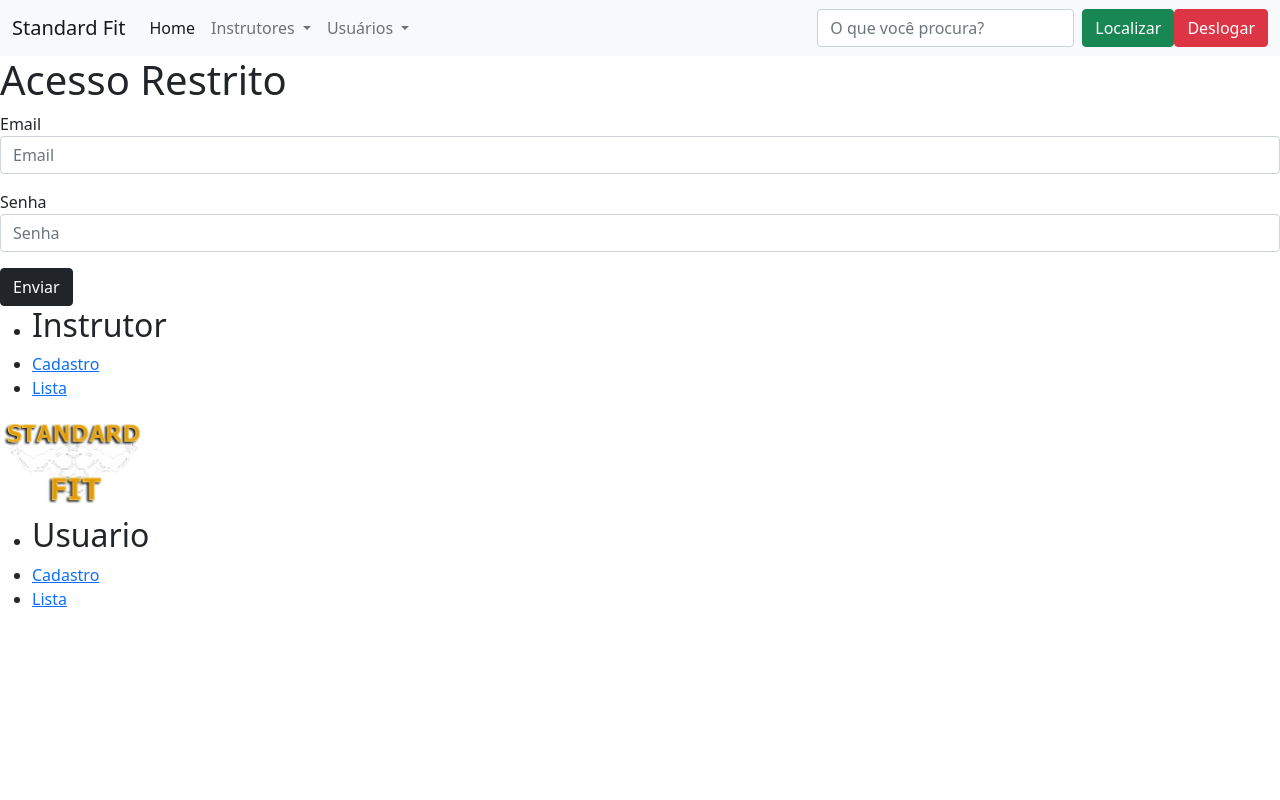
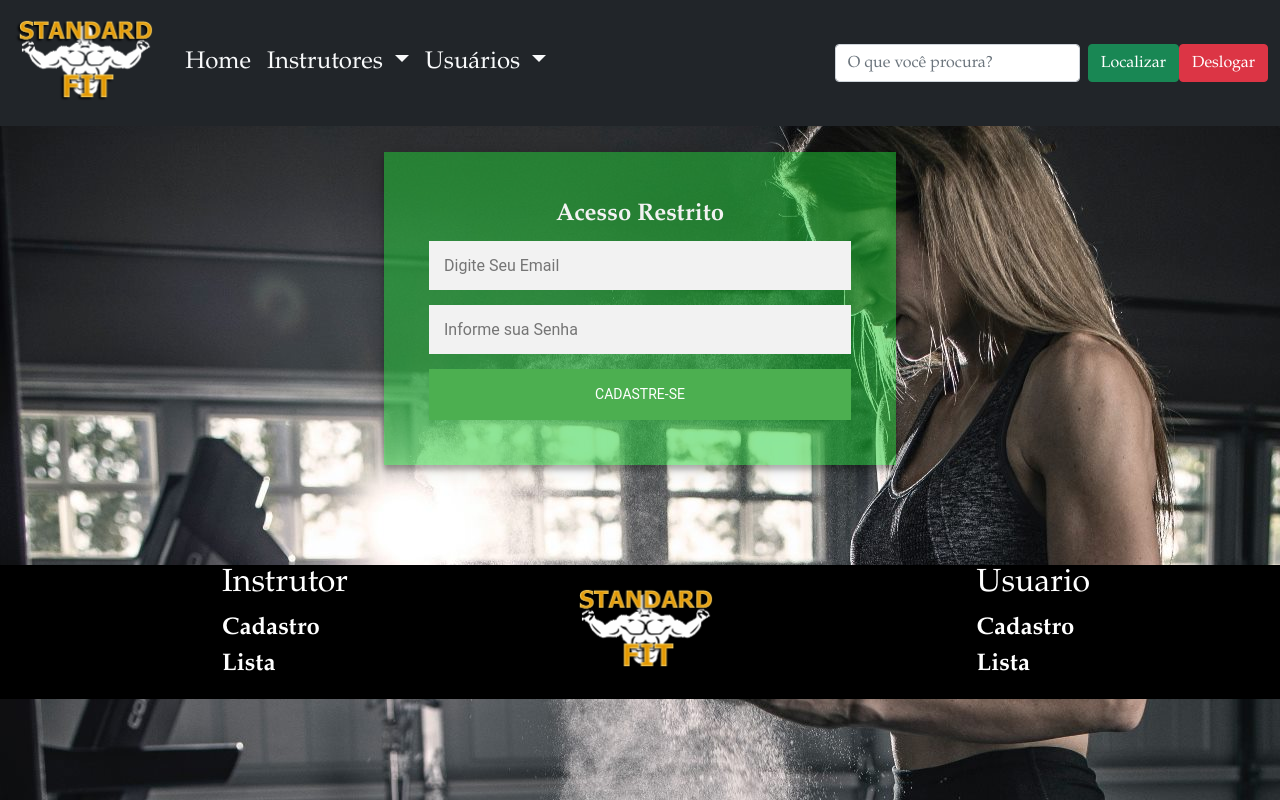
Before and after one commit to Isaque-Fernandes/academia, a PHP site: page /php/cadastro_formulario.php in a window 1280 px wide. Run offline with PHP 8.4, Linux system fonts and the light colour scheme.

Commit message:
feat: estilizacao das paginas cadastro_formulario.php e cadastro_sistema.php

```diff
--- a/php/cadastro_formulario.php
+++ b/php/cadastro_formulario.php
@@ -7,39 +7,43 @@
     <meta name="viewport" content="width=device-width, initial-scale=1.0">
     <!-- CSS only -->
     <link href="https://cdn.jsdelivr.net/npm/bootstrap@5.1.3/dist/css/bootstrap.min.css" rel="stylesheet" integrity="sha384-1BmE4kWBq78iYhFldvKuhfTAU6auU8tT94WrHftjDbrCEXSU1oBoqyl2QvZ6jIW3" crossorigin="anonymous">
+    <link rel="stylesheet" type="text/css" href="../css/style.css" />
+    <link rel="stylesheet" type="text/css" href="../css/instrutorformulario.css" />
+    <link rel="stylesheet" type="text/css" href="../css/footer.css" />
     <title>Document</title>
 </head>
 
 <body>
 
-    <nav class="navbar navbar-expand-lg navbar-light bg-light">
+<!-- INÍCIO NAVBAR -->
+<nav class="navbar navbar-expand-lg navbar-light bg-dark">
         <div class="container-fluid">
-            <a class="navbar-brand" href="./index.php">Standard Fit</a>
+            <a class="navbar-brand" href="./index.php"><img src="../img/logo1.png" alt="..." height="100px"></a>
             <button class="navbar-toggler" type="button" data-bs-toggle="collapse" data-bs-target="#navbarSupportedContent" aria-controls="navbarSupportedContent" aria-expanded="false" aria-label="Toggle navigation">
                 <span class="navbar-toggler-icon"></span>
             </button>
             <div class="collapse navbar-collapse" id="navbarSupportedContent">
                 <ul class="navbar-nav me-auto mb-2 mb-lg-0">
                     <li class="nav-item">
-                        <a class="nav-link active" aria-current="page" href="./index.php">Home</a>
+                        <a class="nav-link active text-light" aria-current="page" href="./index.php">Home</a>
                     </li>
                     <li class="nav-item dropdown">
-                        <a class="nav-link dropdown-toggle" href="#" id="navbarDropdown" role="button" data-bs-toggle="dropdown" aria-expanded="false">
+                        <a class="nav-link dropdown-toggle text-light" href="#" id="navbarDropdown" role="button" data-bs-toggle="dropdown" aria-expanded="false">
                             Instrutores
                         </a>
-                        <ul class="dropdown-menu" aria-labelledby="navbarDropdown">
-                            <li><a class="dropdown-item" href="./instrutor_formulario.php">Cadastro</a></li>
-                            <li><a class="dropdown-item" href="./instrutor_redirecionador_listagem.php">Listagem</a></li>
+                        <ul class="dropdown-menu bg-dark" aria-labelledby="navbarDropdown">
+                            <li><a class="dropdown-item text-light" href="./instrutor_formulario.php">Cadastro</a></li>
+                            <li><a class="dropdown-item text-light" href="./instrutor_redirecionador_listagem.php">Listagem</a></li>
                         </ul>
                     </li>
 
                     <li class="nav-item dropdown">
-                        <a class="nav-link dropdown-toggle" href="#" id="navbarDropdown" role="button" data-bs-toggle="dropdown" aria-expanded="false">
+                        <a class="nav-link dropdown-toggle text-light" href="#" id="navbarDropdown" role="button" data-bs-toggle="dropdown" aria-expanded="false">
                             Usuários
                         </a>
-                        <ul class="dropdown-menu" aria-labelledby="navbarDropdown">
-                            <li><a class="dropdown-item" href="./usuario_formulario.php">Cadastro</a></li>
-                            <li><a class="dropdown-item" href="./usuario_redirecionador_listagem.php">Lista</a></li>
+                        <ul class="dropdown-menu bg-dark" aria-labelledby="navbarDropdown">
+                            <li><a class="dropdown-item text-light" href="./usuario_formulario.php">Cadastro</a></li>
+                            <li ><a class="dropdown-item text-light" href="./usuario_redirecionador_listagem.php">Lista</a></li>
                         </ul>
                     </li>
 
@@ -51,22 +55,51 @@
                 </form>
             </div>
         </div>
-    </nav>
+</nav>
+<!-- FIM DO NAVBAR -->
 
-    <h1>Acesso Restrito</h1>
 
-    <form action="./cadastro_teste.php" method="post">
-        <p>
-            <label for="">Email</label>
-            <input class="form-control" type="text" name="email_txt" placeholder="Email">
-        </p>
-        <p>
-            <label for="">Senha</label>
-            <input type="password" name="senha_txt" class="form-control" placeholder="Senha">
-        </p>
-        <input type="submit" value="Enviar" class="btn btn-dark" name="botao_txt">
 
-    </form>
+<!-- INICIO MEIO DO SITE -->
+<section class="backgroundcontainer">
+        <div class="background">
+
+
+            <!-- IMAGEM BACKGROUND -->
+            <style>
+                body
+                {
+                    background: url('../img/6.jpg') no-repeat;
+                }
+            </style>
+            <!-- FIM IMAGEM BACKGROUND -->
+
+            <div class="caixamae">
+                <div class="login-page">
+                <div class="form">
+
+
+                    <legend>Acesso Restrito</legend>
+
+                    <form class="register-form" action="./cadastro_teste.php" method="post">
+
+
+                        <input type="text" name="email_txt" id="email_id" placeholder="Digite Seu Email" required>
+                        <input  type="password" name="senha_txt" id="senha_id" placeholder="Informe sua Senha" required>
+                        <button>Cadastre-se</button>
+                    </form>
+                </div>
+                </div>
+            </div>              <!--FIM FORMULÁRIO DE CADASTRO-->
+        </div>
+</section>
+<!-- FIM MEIO DO SITE -->
+
+
+
+
+
+
 
         <!-- INICIO FOOTER -->
 <footer>
```
Also changed, not shown: php/cadastro_sistema.php (+32 -0 lines).
